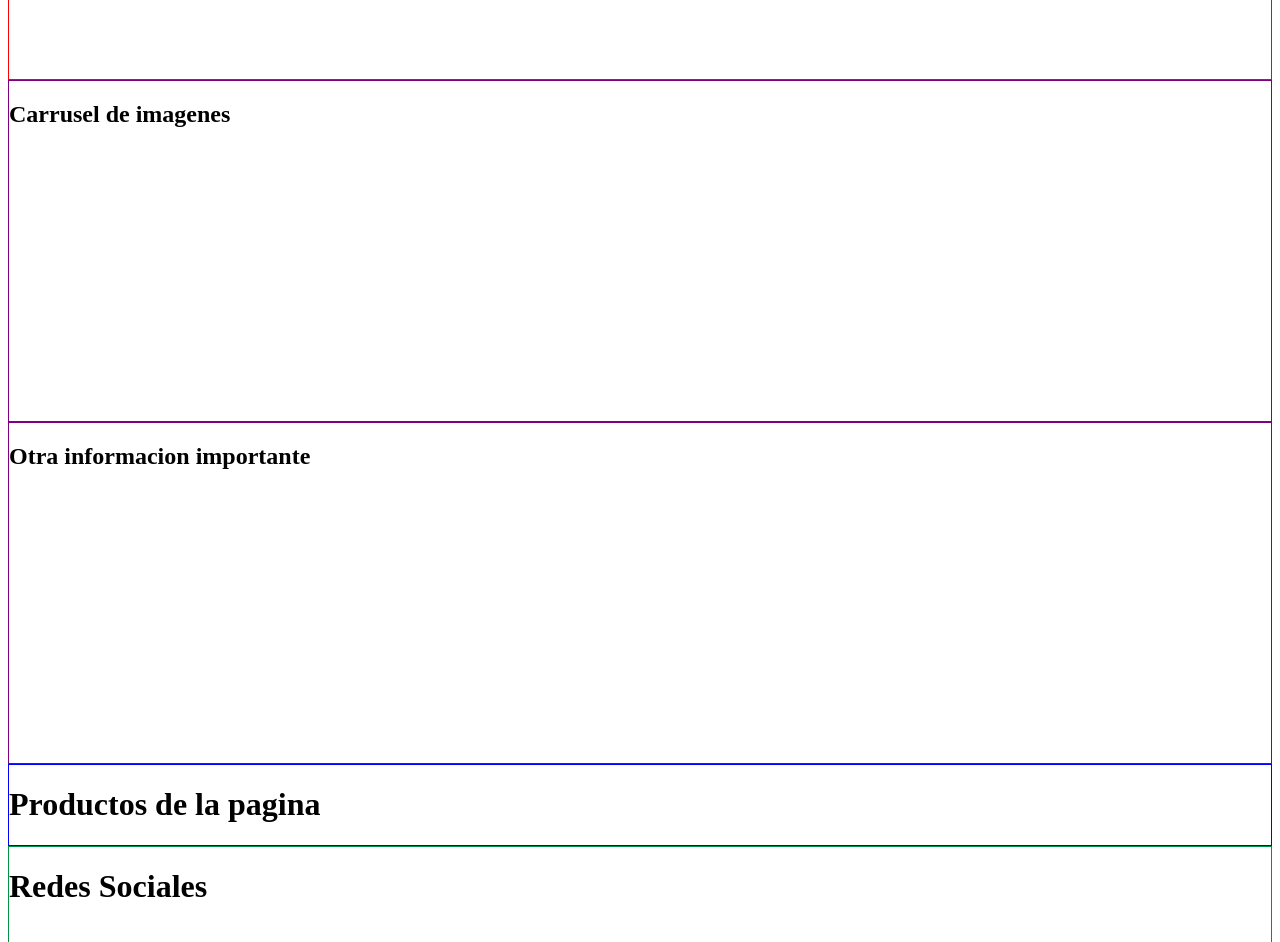
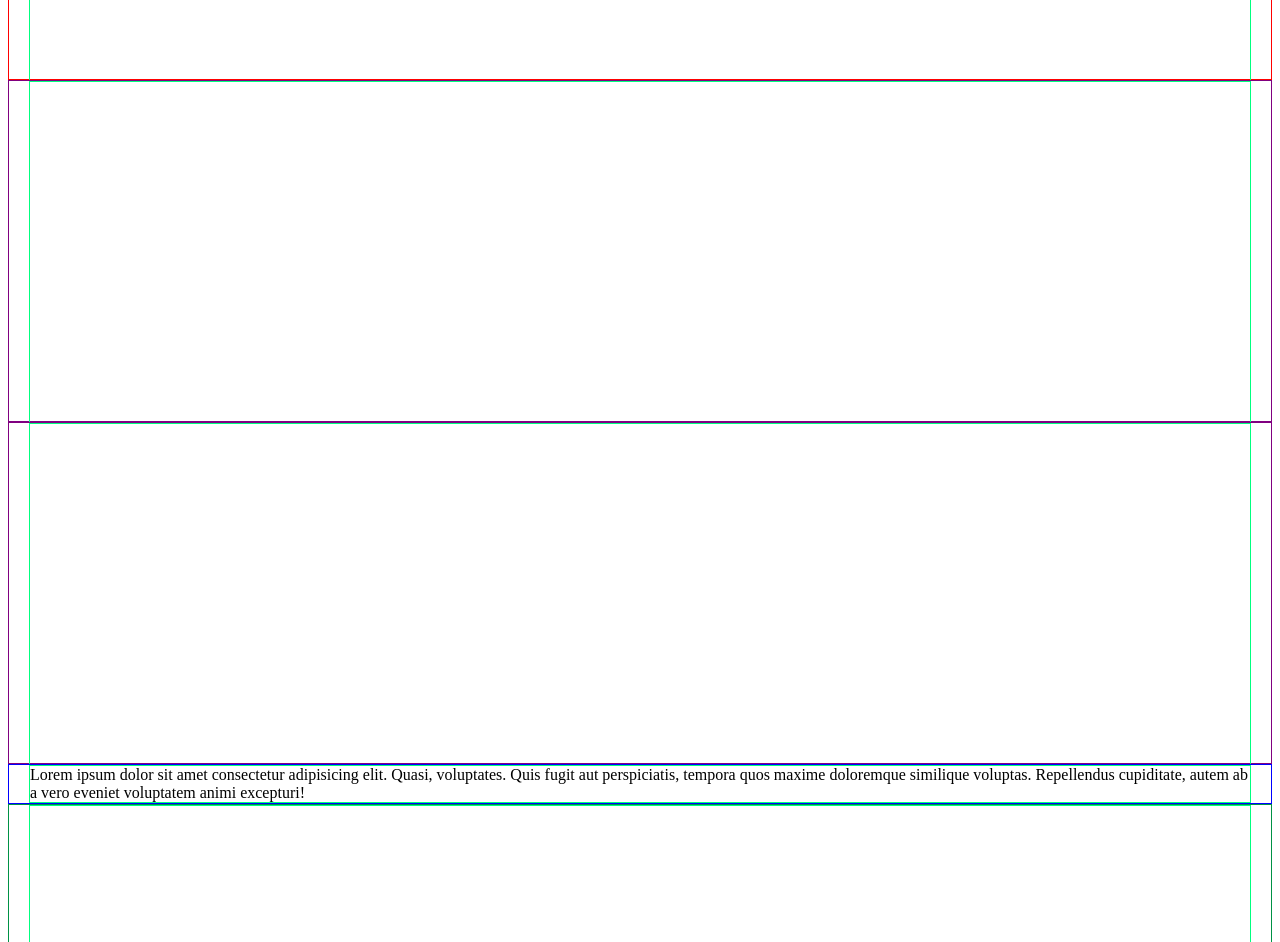
Before and after one commit to vleandrox/Store, a plain HTML site: page index.html in a window 1280 px wide. Shown: the part 82-1024 px from the top of the page. Drawn offline with Linux system fonts and the light colour scheme.

Commit message:
Agregando Contenedor

```diff
--- a/index.html
+++ b/index.html
@@ -8,19 +8,24 @@
 </head>
 <body>
     <header>
-        <h1>Titulo Pagina y Logo</h1>
+        <div class="container"></div>
     </header>
     <section>
-        <h1>Carrusel de imagenes</h1>
+        <div class="container"></div>
     </section>
     <section>
-        <h1>Otra informacion importante</h1>
+        <div class="container"></div>
     </section>
     <main>
-        <h1>Productos de la pagina</h1>
+        <div class="container">
+            Lorem ipsum dolor sit amet consectetur adipisicing elit. Quasi, voluptates.
+            Quis fugit aut perspiciatis, tempora quos maxime doloremque similique
+            voluptas. Repellendus cupiditate, autem ab a vero eveniet voluptatem animi
+            excepturi!
+        </div>
     </main>
     <footer>
-        <h1>Redes Sociales</h1>
+        <div class="container"></div>
     </footer>
 </body>
 </html>
--- a/styles.css
+++ b/styles.css
@@ -14,3 +14,11 @@
     border: 1px solid #009145; /* Hexadecimal color code*/
     min-height: 368px;
 }
+
+.container{
+    width: 1220px;
+    margin: 0 auto;
+    border: 1px solid springgreen;
+    height: inherit;
+    min-height: inherit;
+}
```
Lines whose indentation alone changed are shown as unchanged.
